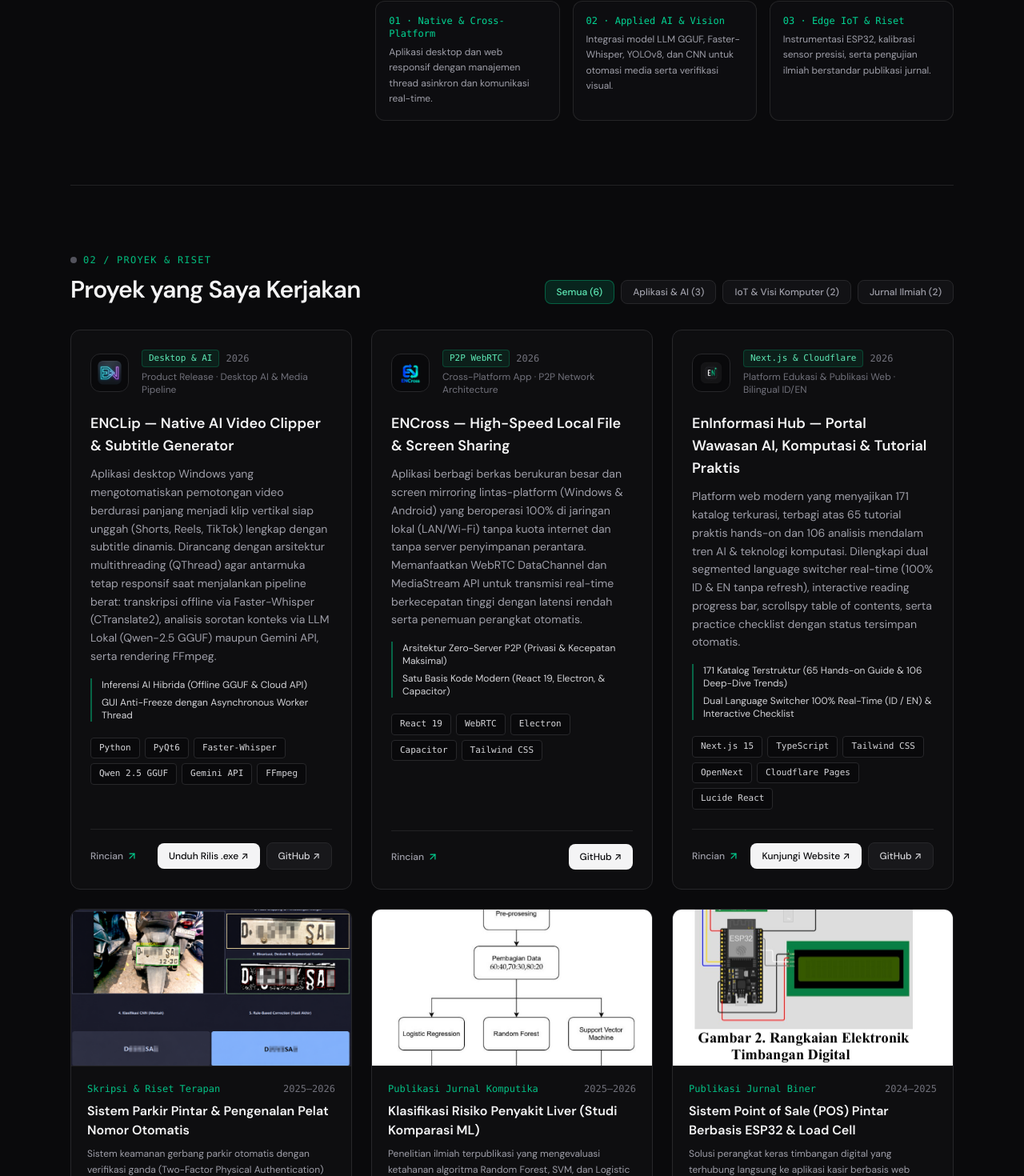
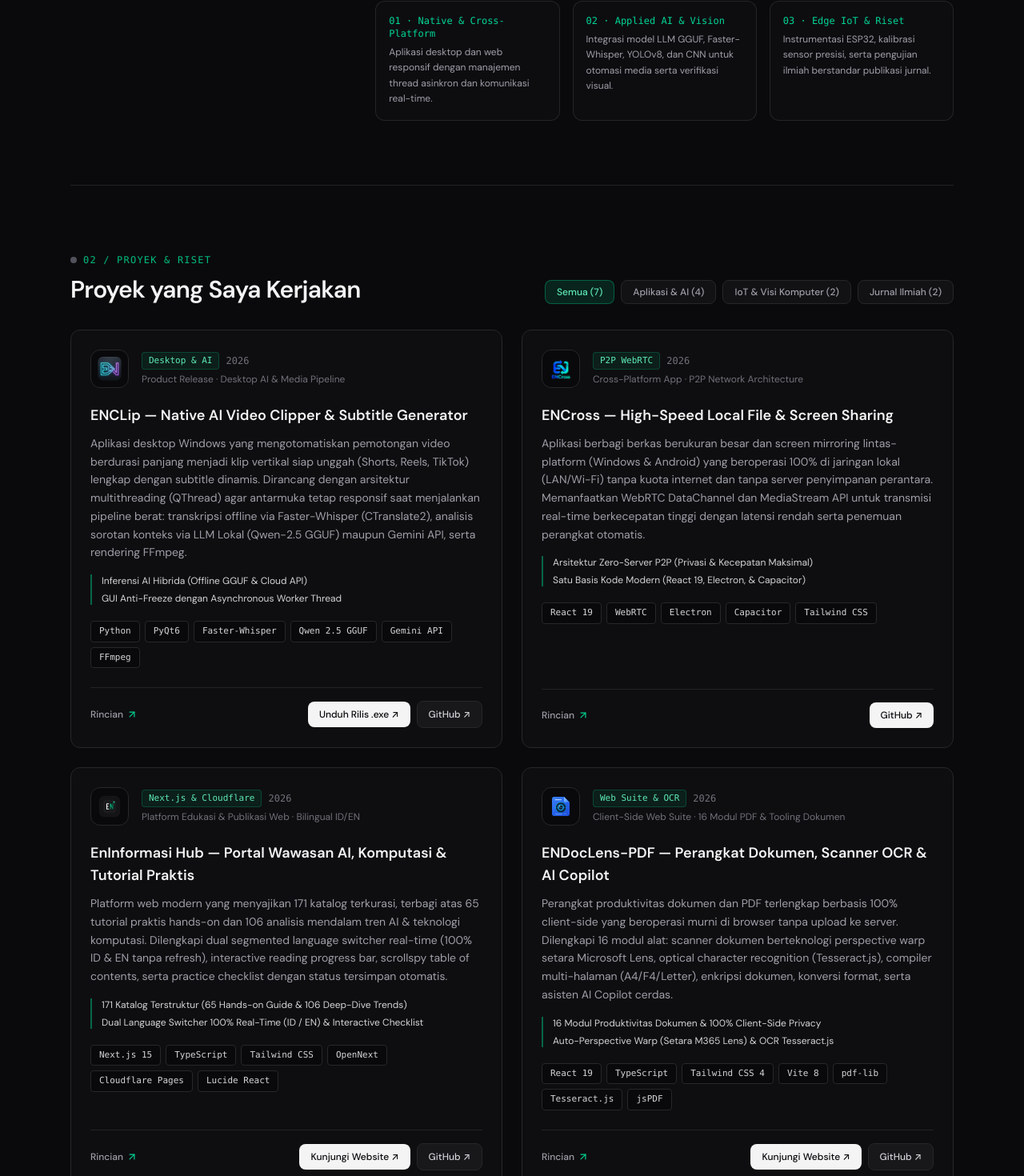
Before and after one commit to EdvanVPRoject/portofolio, a Next.js app: page / in a window 1280 px wide. Shown: the part 1310-2780 px from the top of the page at 80% size. Built offline with nearby package versions, Linux system fonts and the light colour scheme.

Commit message:
feat: add ENDocLens-PDF to featured projects and update metrics to 07

```diff
--- a/src/app/page.tsx
+++ b/src/app/page.tsx
@@ -196,6 +196,57 @@ const FEATURED_APPS: FeaturedApp[] = [
       results:
         'Menyediakan platform dokumentasi dan tutorial komputasi berperforma tinggi dengan skor Core Web Vitals optimal dan pengalaman pengguna interaktif.',
       note: 'Source code dan dokumentasi arsitektur dapat diakses publik pada repositori GitHub.',
+    },
+  },
+  {
+    id: 'endoclens-pdf',
+    title: 'ENDocLens-PDF — Perangkat Dokumen, Scanner OCR & AI Copilot',
+    tagline: 'Client-Side Web Suite · 16 Modul PDF & Tooling Dokumen',
+    year: '2026',
+    badge: 'Web Suite & OCR',
+    category: ['software'],
+    image: '/endoclens-icon.svg',
+    description:
+      'Perangkat produktivitas dokumen dan PDF terlengkap berbasis 100% client-side yang beroperasi murni di browser tanpa upload ke server. Dilengkapi 16 modul alat: scanner dokumen berteknologi perspective warp setara Microsoft Lens, optical character recognition (Tesseract.js), compiler multi-halaman (A4/F4/Letter), enkripsi dokumen, konversi format, serta asisten AI Copilot cerdas.',
+    highlights: [
+      '16 Modul Produktivitas Dokumen & 100% Client-Side Privacy',
+      'Auto-Perspective Warp (Setara M365 Lens) & OCR Tesseract.js',
+    ],
+    tech: [
+      'React 19',
+      'TypeScript',
+      'Tailwind CSS 4',
+      'Vite 8',
+      'pdf-lib',
+      'Tesseract.js',
+      'jsPDF',
+    ],
+    links: [
+      {
+        label: 'Kunjungi Website ↗',
+        url: 'https://doclens-pdf.vercel.app',
+        primary: true,
+      },
+      {
+        label: 'GitHub ↗',
+        url: 'https://github.com/EdvanVPRoject/ENDocLens-PDF',
+        primary: false,
+      },
+    ],
+    modalDetails: {
+      kicker: 'Web Productivity Suite · 2026',
+      summary:
+        'Aplikasi web produktivitas dokumen modern yang mengintegrasikan 16 modul pemrosesan PDF dan berkas secara komprehensif. Seluruh komputasi pemindaian, manipulasi dokumen, ekstraksi OCR, dan enkripsi dieksekusi murni di sisi klien (client-side di browser) sehingga menjamin privasi dokumen sensitif tanpa ketergantungan server perantara.',
+      bullets: [
+        'Scanner Dokumen Tingkat Lanjut: Algoritma deteksi sudut otomatis (corner detection) dan perspective warp yang meluruskan foto miring, dilengkapi filter Magic Color untuk menghilangkan bayangan dan memutihkan latar belakang kertas.',
+        '16 Modul Terpadu: Menggabungkan merge/split PDF, kompresi, enkripsi sandi, watermarking, konversi PDF ke gambar/Word, ekstraksi halaman, hingga penandatanganan digital.',
+        'OCR & AI Copilot di Browser: Ekstraksi teks dari gambar pindaian menggunakan Tesseract.js secara offline di browser serta integrasi bantuan ringkasan dokumen cerdas.',
+        'Compiler Multi-Halaman Fleksibel: Mendukung ukuran standar Indonesia (F4/Folio) dan internasional (A4, Letter) dengan kontrol margin, DPI cetak presisi, dan drag-and-drop reordering.',
+        'Zero Server Upload: Seluruh proses perenderan menggunakan pdf-lib, pdfjs-dist, dan canvas native menjamin kecepatan instan tanpa latensi jaringan dan bebas risiko kebocoran data.',
+      ],
+      results:
+        'Mampu memproses pemindaian multi-halaman dan kompilasi dokumen PDF beresolusi tinggi dalam hitungan detik langsung di browser tanpa batas ukuran server.',
+      note: 'Website live dapat dicoba di doclens-pdf.vercel.app dan kode sumber tersedia terbuka di GitHub.',
     },
   },
 ];
@@ -650,7 +701,7 @@ export default function PortfolioPage() {
                 </div>
                 <div>
                   <p className="font-mono text-2xl font-semibold tabular-nums text-emerald-400">
-                    06
+                    07
                   </p>
                   <p className="mt-1 text-xs text-zinc-500">
                     Dokumentasi Proyek Lengkap
@@ -812,8 +863,8 @@ export default function PortfolioPage() {
             {/* Category Filter Buttons */}
             <div className="flex flex-wrap gap-2">
               {[
-                { id: 'all', label: 'Semua (6)' },
-                { id: 'software', label: 'Aplikasi & AI (3)' },
+                { id: 'all', label: 'Semua (7)' },
+                { id: 'software', label: 'Aplikasi & AI (4)' },
                 { id: 'iot-cv', label: 'IoT & Visi Komputer (2)' },
                 { id: 'publication', label: 'Jurnal Ilmiah (2)' },
               ].map((tab) => (
@@ -835,7 +886,7 @@ export default function PortfolioPage() {
 
           {/* Bento Row 1: Featured Software Applications */}
           {filteredApps.length > 0 && (
-            <div className="grid gap-6 lg:grid-cols-3 md:grid-cols-2">
+            <div className="grid gap-6 md:grid-cols-2">
               {filteredApps.map((app) => (
                 <article
                   key={app.id}
```
Also changed, not shown: public/endoclens-icon.svg (added).
